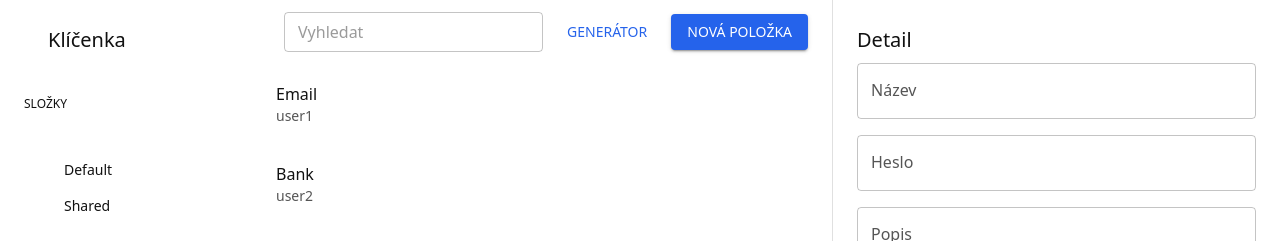
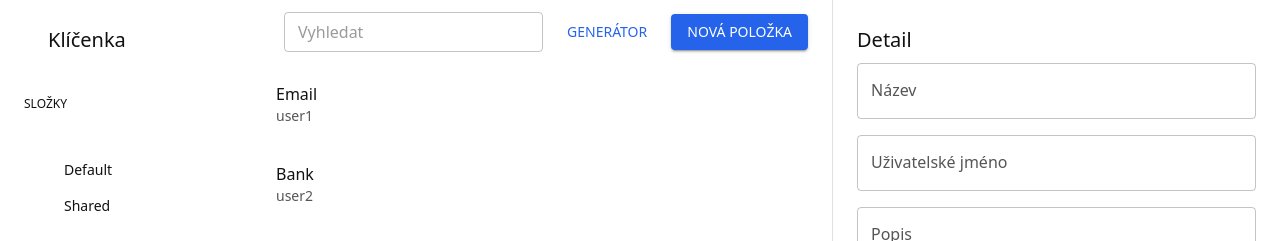
Before and after one commit to bucenecdominik/sd-key-vault, a React (Vite) app: page / in a window 1280 px wide. Shown: the top 241 px of the page. Built offline with nearby package versions, Linux system fonts and the light colour scheme; some icons are missing.

Commit message:
feat: show password detail on selection

```diff
--- a/src/components/PasswordDetail.tsx
+++ b/src/components/PasswordDetail.tsx
@@ -2,8 +2,13 @@ import Paper from '@mui/material/Paper'
 import Stack from '@mui/material/Stack'
 import TextField from '@mui/material/TextField'
 import Typography from '@mui/material/Typography'
+import type { Password } from '@types'
 
-export default function PasswordDetail() {
+interface PasswordDetailProps {
+  password: Password | null
+}
+
+export default function PasswordDetail({ password }: PasswordDetailProps) {
   return (
     <Paper
       square
@@ -23,10 +28,32 @@ export default function PasswordDetail() {
         Detail
       </Typography>
       <Stack spacing={2}>
-        <TextField label="Název" fullWidth />
-        <TextField label="Heslo" type="password" fullWidth />
-        <TextField label="Popis" multiline rows={4} fullWidth />
-        <TextField label="Složka" fullWidth />
+        <TextField
+          label="Název"
+          value={password?.Name ?? ''}
+          fullWidth
+          InputProps={{ readOnly: true }}
+        />
+        <TextField
+          label="Uživatelské jméno"
+          value={password?.UserName ?? ''}
+          fullWidth
+          InputProps={{ readOnly: true }}
+        />
+        <TextField
+          label="Popis"
+          multiline
+          rows={4}
+          value={password?.Description ?? ''}
+          fullWidth
+          InputProps={{ readOnly: true }}
+        />
+        <TextField
+          label="Složka"
+          value={password?.FolderId ?? ''}
+          fullWidth
+          InputProps={{ readOnly: true }}
+        />
       </Stack>
     </Paper>
   )
--- a/src/components/PasswordGrid.tsx
+++ b/src/components/PasswordGrid.tsx
@@ -8,9 +8,10 @@ import type { Password } from '@types'
 
 interface PasswordGridProps {
   passwords: Password[]
+  onSelect: (password: Password) => void
 }
 
-export default function PasswordGrid({ passwords }: PasswordGridProps) {
+export default function PasswordGrid({ passwords, onSelect }: PasswordGridProps) {
   return (
     <Paper
       square
@@ -21,6 +22,7 @@ export default function PasswordGrid({ passwords }: PasswordGridProps) {
         {passwords.map((p) => (
           <ListItemButton
             key={p.Id}
+            onClick={() => onSelect(p)}
             sx={{
               py: 1.5,
               borderRadius: 1,
--- a/src/pages/HomePage.tsx
+++ b/src/pages/HomePage.tsx
@@ -1,19 +1,23 @@
 import Box from '@mui/material/Box'
+import { useState } from 'react'
 import Sidebar from '../components/Sidebar'
 import SearchBar from '../components/SearchBar'
 import PasswordGrid from '../components/PasswordGrid'
 import PasswordDetail from '../components/PasswordDetail'
 import { mockPasswords, mockFolders } from '@mocks'
+import type { Password } from '@types'
 
 export default function HomePage() {
+  const [selectedPassword, setSelectedPassword] = useState<Password | null>(null)
+
   return (
     <Box display="flex" height="100vh" bgcolor="background.default">
       <Sidebar folders={mockFolders} />
       <Box flexGrow={1} display="flex" flexDirection="column">
         <SearchBar />
-        <PasswordGrid passwords={mockPasswords} />
+        <PasswordGrid passwords={mockPasswords} onSelect={setSelectedPassword} />
       </Box>
-      <PasswordDetail />
+      <PasswordDetail password={selectedPassword} />
     </Box>
   )
 }
```
